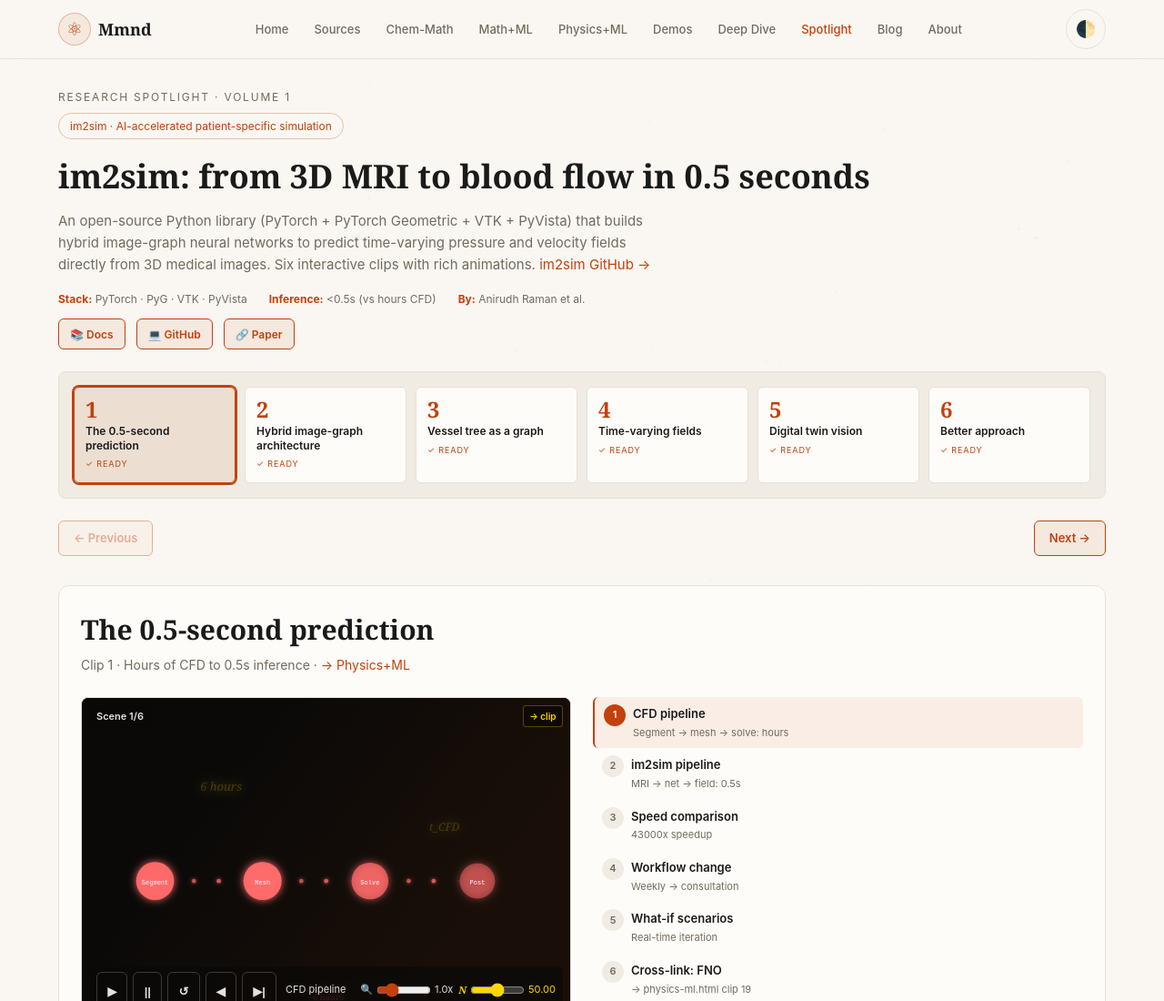
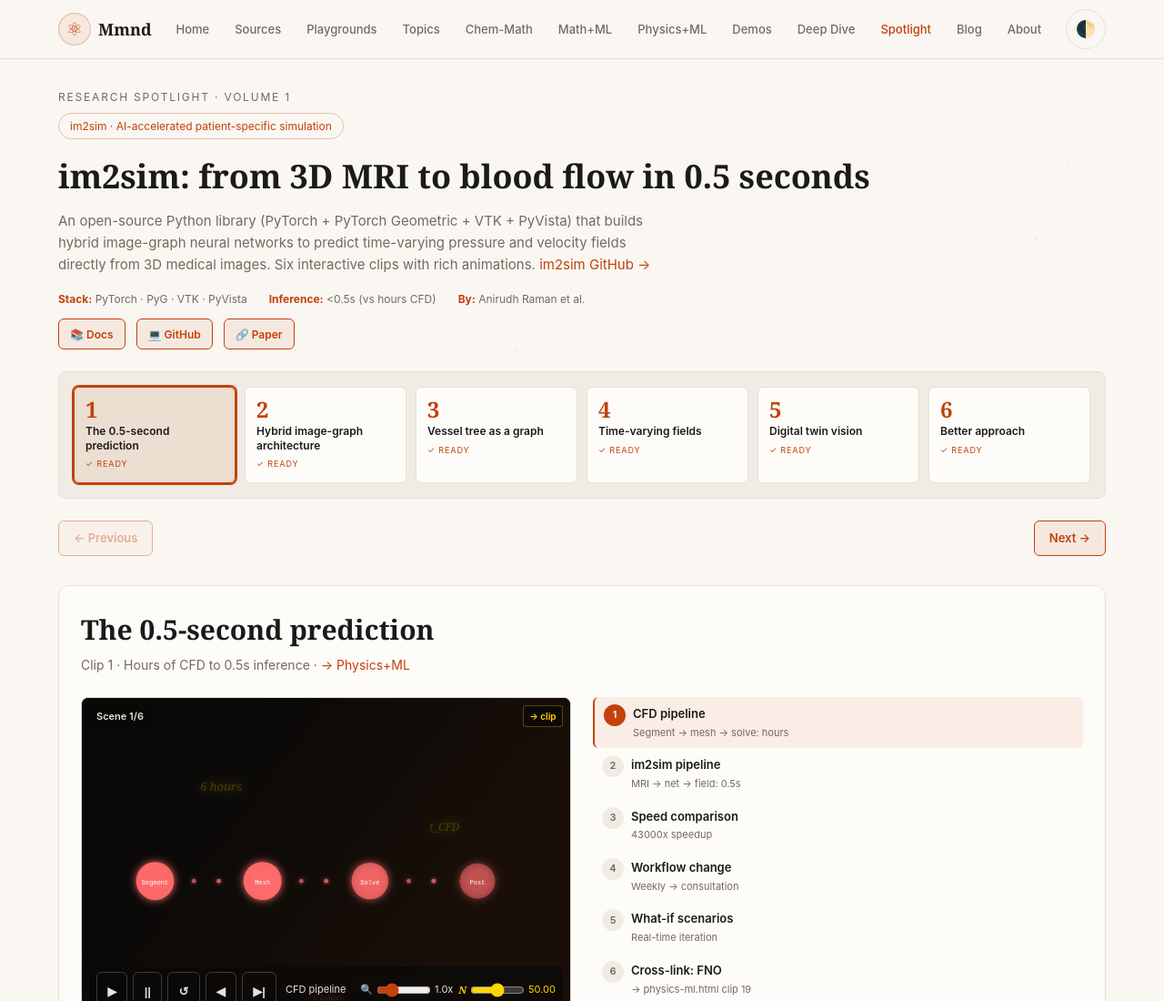
Before and after one commit to testdemoqwenai2025-creator/DemoMmnd, a plain HTML site: page spotlight.html in a window 1280 px wide. Shown: the top 1100 px of the page at 91% size. Drawn offline with Linux system fonts and the light colour scheme; animation ran at ten frames a second.

Commit message:
Phase 3: add Playgrounds + Topics to nav

```diff
--- a/spotlight.html
+++ b/spotlight.html
@@ -109,7 +109,7 @@ footer{position:relative;z-index:1;border-top:1px solid var(--border);background
 <header><nav>
 <a href="index.html" class="logo"><span class="logo-icon">&#9883;</span><span class="logo-text">Mmnd</span></a>
 <div class="nav-links">
-<a href="index.html">Home</a><a href="sources.html">Sources</a><a href="chem-math.html">Chem-Math</a><a href="math-ml.html">Math+ML</a><a href="physics-ml.html">Physics+ML</a><a href="demos.html">Demos</a><a href="deep-dive.html">Deep Dive</a><a href="spotlight.html" class="active">Spotlight</a><a href="blog.html">Blog</a><a href="about.html">About</a>
+<a href="index.html">Home</a><a href="sources.html">Sources</a><a href="playgrounds.html">Playgrounds</a><a href="tags.html">Topics</a><a href="chem-math.html">Chem-Math</a><a href="math-ml.html">Math+ML</a><a href="physics-ml.html">Physics+ML</a><a href="demos.html">Demos</a><a href="deep-dive.html">Deep Dive</a><a href="spotlight.html" class="active">Spotlight</a><a href="blog.html">Blog</a><a href="about.html">About</a>
 </div>
 <button class="theme-toggle" onclick="toggleTheme()">&#127763;</button>
 </nav></header>
```
